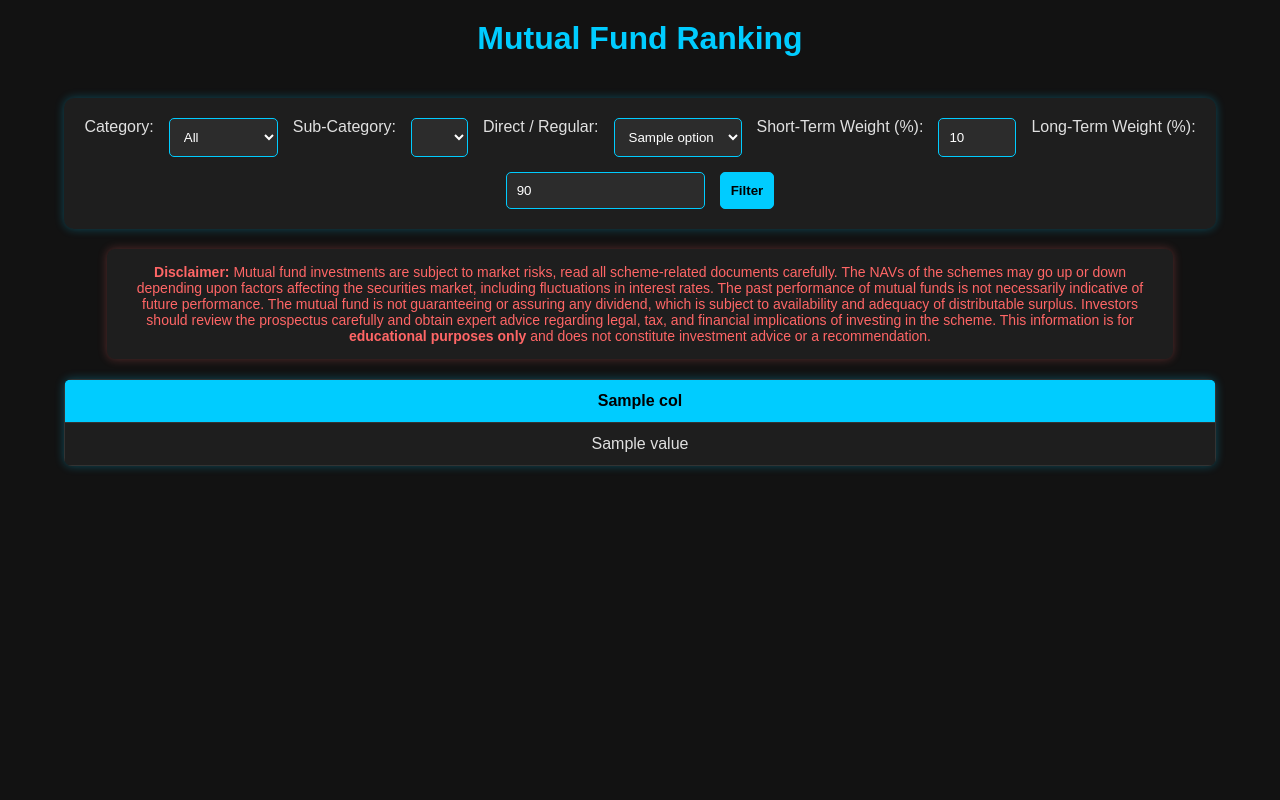
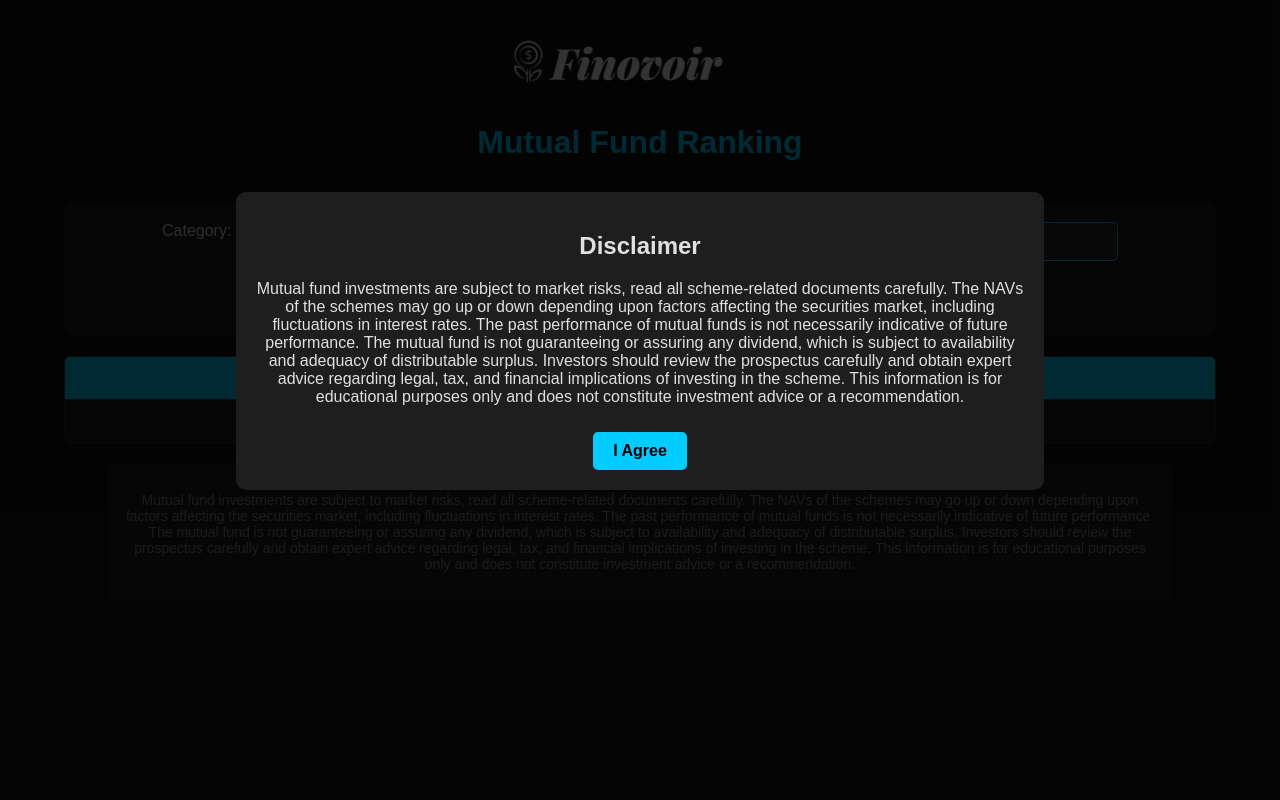
Before and after one commit to Warriorsum/finovoir, a Flask app: template templates/index.html in a window 1280 px wide. Run offline with Flask 3, Linux system fonts and the light colour scheme; the template is opened without the code that fills it: most values are stand-ins (such as "Sample title", 1, 10 or a date in 2020); parts of the project's set-up code (start-up, migrations or seed data) failed here and were passed over.

Commit message:
Updated index.html with disclaimer, logo, sorting fix, and filter options

```diff
--- a/templates/index.html
+++ b/templates/index.html
@@ -22,7 +22,6 @@
                     subCategoryDropdown.appendChild(option);
                 });
             }
-
             subCategoryDropdown.value = "{{ selected_sub_category }}";
         }
 
@@ -30,21 +29,60 @@
             var shortTermWeight = document.getElementById("short_term_weight").value;
             document.getElementById("long_term_weight").value = 100 - shortTermWeight;
         }
+
+        function sortTable(columnIndex, isRankColumn) {
+            var table = document.getElementById("fundsTable");
+            var rows = Array.from(table.rows).slice(1);
+            var currentSort = table.getAttribute("data-sort") || "desc";
+            var ascending = currentSort === "desc";
+
+            rows.sort(function(rowA, rowB) {
+                var cellA = rowA.cells[columnIndex].innerText.trim();
+                var cellB = rowB.cells[columnIndex].innerText.trim();
+
+                if (cellA === "–" && cellB === "–") return 0;
+                if (cellA === "–") return 1;
+                if (cellB === "–") return -1;
+
+                var valA = parseFloat(cellA) || 0;
+                var valB = parseFloat(cellB) || 0;
+
+                return ascending ? valA - valB : valB - valA;
+            });
+
+            rows.forEach(row => table.appendChild(row));
+            table.setAttribute("data-sort", ascending ? "asc" : "desc");
+        }
+
+        function showDisclaimer() {
+            if (!localStorage.getItem("disclaimerAccepted")) {
+                document.getElementById("disclaimerModal").style.display = "block";
+            }
+        }
+
+        function acceptDisclaimer() {
+            localStorage.setItem("disclaimerAccepted", "true");
+            document.getElementById("disclaimerModal").style.display = "none";
+        }
     </script>
 
     <style>
-        /* Modern Dark Theme */
         body {
             background-color: #121212;
             color: #e0e0e0;
-            font-family: 'Arial', sans-serif;
+            font-family: Arial, sans-serif;
             text-align: center;
             margin: 0;
             padding: 0;
         }
         h1 {
             color: #00ccff;
-            margin-top: 20px;
+            margin-top: 10px;
+        }
+        .logo {
+            width: 300px;
+            display: block;
+            margin: 15px auto;
         }
         .container {
             max-width: 90%;
@@ -60,7 +98,6 @@
             justify-content: center;
             gap: 15px;
             margin-bottom: 20px;
-            box-shadow: 0px 0px 10px rgba(0, 204, 255, 0.3);
         }
         select, input, button {
             background-color: #2c2c2c;
@@ -69,7 +106,19 @@
             padding: 10px;
             border-radius: 5px;
             cursor: pointer;
-            transition: all 0.3s ease;
+        }
+        input[type="number"] {
+            width: 80px;
+        }
+        .readonly-box {
+            background-color: #333;
+            color: #f7f4f4;
+            border: 1px solid #555;
+            padding: 10px;
+            border-radius: 5px;
+            width: 80px;
+            display: inline-block;
+            text-align: center;
         }
         button {
             background-color: #00ccff;
@@ -86,7 +135,6 @@
             background-color: #1e1e1e;
             border-radius: 8px;
             overflow: hidden;
-            box-shadow: 0px 0px 10px rgba(0, 204, 255, 0.3);
         }
         th, td {
             padding: 12px;
@@ -108,49 +156,82 @@
         tr:hover {
             background-color: #333;
         }
-        /* Sticky Table Header */
         thead {
             position: sticky;
             top: 0;
             background-color: #00ccff;
             color: black;
         }
-        /* Disclaimer */
         .disclaimer {
             margin: 20px auto;
             padding: 15px;
             background-color: #1e1e1e;
-            color: #ff6666;
+            color: #888;
             font-size: 14px;
             text-align: center;
             border-radius: 8px;
             width: 90%;
-            box-shadow: 0px 0px 10px rgba(255, 102, 102, 0.3);
+        }
+        .modal {
+            display: none;
+            position: fixed;
+            z-index: 999;
+            left: 0;
+            top: 0;
+            width: 100%;
+            height: 100%;
+            background-color: rgba(0, 0, 0, 0.8);
+        }
+        .modal-content {
+            background-color: #1e1e1e;
+            padding: 20px;
+            border-radius: 10px;
+            width: 60%;
+            margin: 15% auto;
+            text-align: center;
+        }
+        .modal button {
+            margin-top: 10px;
+            background-color: #00ccff;
+            border: none;
+            padding: 10px 20px;
+            cursor: pointer;
+            font-size: 16px;
         }
     </style>
 </head>
-<body onload="updateSubCategories(); updateLongTermWeight();">
+<body onload="showDisclaimer(); updateSubCategories(); updateLongTermWeight();">
+
+    <div id="disclaimerModal" class="modal">
+        <div class="modal-content">
+            <h2>Disclaimer</h2>
+            <p>
+                Mutual fund investments are subject to market risks, read all scheme-related documents carefully. The NAVs of the schemes may go up or down depending upon
+                factors affecting the securities market, including fluctuations in interest rates. The past performance of mutual funds is not necessarily indicative of
+                future performance. The mutual fund is not guaranteeing or assuring any dividend, which is subject to availability and adequacy of distributable surplus.
+                Investors should review the prospectus carefully and obtain expert advice regarding legal, tax, and financial implications of investing in the scheme.
+
+                This information is for educational purposes only and does not constitute investment advice or a recommendation.
+            </p>
+            <button onclick="acceptDisclaimer()">I Agree</button>
+        </div>
+    </div>
+
+    <img src="{{ url_for('static', filename='logo.png') }}" alt="Logo" class="logo">
     <h1>Mutual Fund Ranking</h1>
 
     <div class="container">
         <form method="POST" class="filter-box">
             <label for="category">Category:</label>
             <select id="category" name="category" onchange="updateSubCategories()">
-                <option value="All" {% if selected_category == "All" %}selected{% endif %}>All</option>
+                <option value="All">All</option>
                 {% for cat in categories %}
                     <option value="{{ cat }}" {% if cat == selected_category %}selected{% endif %}>{{ cat }}</option>
                 {% endfor %}
             </select>
 
             <label for="sub_category">Sub-Category:</label>
-            <select id="sub_category" name="sub_category">
-                <option value="All" {% if selected_sub_category == "All" %}selected{% endif %}>All</option>
-                {% if selected_category in sub_categories_dict %}
-                    {% for sub_cat in sub_categories_dict[selected_category] %}
-                        <option value="{{ sub_cat }}" {% if sub_cat == selected_sub_category %}selected{% endif %}>{{ sub_cat }}</option>
-                    {% endfor %}
-                {% endif %}
-            </select>
+            <select id="sub_category" name="sub_category"></select>
 
             <label for="direct_regular">Direct / Regular:</label>
             <select id="direct_regular" name="direct_regular">
@@ -160,36 +241,47 @@
             </select>
 
             <label for="short_term_weight">Short-Term Weight (%):</label>
-            <input type="number" id="short_term_weight" name="short_term_weight" value="{{ short_term_weight }}" min="0" max="100" step="1" oninput="updateLongTermWeight()">
+            <input type="number" id="short_term_weight" name="short_term_weight" min="0" max="100" step="5" value="50" oninput="updateLongTermWeight()">
 
-            <label>Long-Term Weight (%):</label>
-            <input type="text" id="long_term_weight" value="{{ long_term_weight }}" readonly>
+            <label for="long_term_weight">Long-Term Weight (%):</label>
+            <div class="readonly-box" id="long_term_weight">50</div>
+            <input type="hidden" name="long_term_weight" id="long_term_weight_hidden" value="50">
 
             <button type="submit">Filter</button>
         </form>
 
-        <div class="disclaimer">
-            <strong>Disclaimer:</strong> Mutual fund investments are subject to market risks, read all scheme-related documents carefully. The NAVs of the schemes may go up or down depending upon factors affecting the securities market, including fluctuations in interest rates. The past performance of mutual funds is not necessarily indicative of future performance. The mutual fund is not guaranteeing or assuring any dividend, which is subject to availability and adequacy of distributable surplus. Investors should review the prospectus carefully and obtain expert advice regarding legal, tax, and financial implications of investing in the scheme. This information is for <strong>educational purposes only</strong> and does not constitute investment advice or a recommendation.
-        </div>
-
-        <table>
+        <table id="fundsTable">
             <thead>
                 <tr>
+                    <th>Sr. No.</th>
                     {% for col in funds.columns %}
-                    <th>{{ col }}</th>
+                    <th onclick="sortTable({{ loop.index }}, {{ 'true' if 'Rank' in col else 'false' }})">{{ col }}</th>
                     {% endfor %}
                 </tr>
             </thead>
             <tbody>
-                {% for fund in funds.itertuples() %}
+                {% for idx, fund in funds.iterrows() %}
                 <tr>
-                    {% for value in fund[1:] %}
+                    <td>{{ idx + 1 }}</td>
+                    {% for value in fund %}
                     <td>{{ value if value is not none else '–' }}</td>
                     {% endfor %}
                 </tr>
                 {% endfor %}
             </tbody>
         </table>
+
+        <div class="disclaimer">
+            <p>Mutual fund investments are subject to market risks, read all scheme-related documents carefully. The NAVs of the schemes may go up or down depending upon factors affecting the securities market, including fluctuations in interest rates. The past performance of mutual funds is not necessarily indicative of future performance. The mutual fund is not guaranteeing or assuring any dividend, which is subject to availability and adequacy of distributable surplus. Investors should review the prospectus carefully and obtain expert advice regarding legal, tax, and financial implications of investing in the scheme. This information is for educational purposes only and does not constitute investment advice or a recommendation. </p>
+        </div>
     </div>
+
+    <script>
+        // Update the hidden input for form submission
+        document.getElementById("short_term_weight").addEventListener("input", function() {
+            document.getElementById("long_term_weight").textContent = 100 - this.value;
+            document.getElementById("long_term_weight_hidden").value = 100 - this.value;
+        });
+    </script>
 </body>
 </html>
```
Also changed, not shown: static/logo.png (added), 10 other files.
